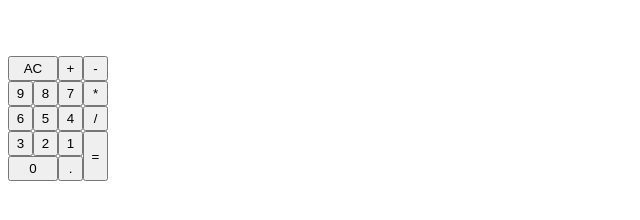
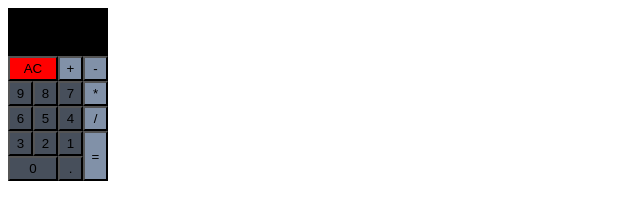
Before and after one commit to rajputd/React-Calculator, a React app: page / in a window 1280 px wide. Shown: the whole page, without its empty margins (0-640 px from the left). Built offline with nearby package versions, Linux system fonts and the light colour scheme.

Commit message:
Set colors for Calculator buttons and display

```diff
--- a/src/css/Calculator.css
+++ b/src/css/Calculator.css
@@ -5,15 +5,32 @@
   font-family: 'Roboto Mono';
 }
 
+#calculator * {
+  background-color: #8191a8;
+  border-color: black;
+}
+
+#calculator button:hover {
+  border-color: #8191c0;
+}
+
 #display-holder {
   grid-column: 1 / 5;
   grid-row: 1 / 2;
   text-align: right;
+  background-color: black;
   font-family: Quantico;
+  color: white;
+}
+
+#display-holder * {
+  background-color: black;
 }
 
 #clear {
   grid-column: 1 / 3;
+  background-color: red;
+  border-color: black;
 }
 
 #equals {
@@ -32,3 +49,7 @@
   grid-template-columns: repeat(3, 25px);
   grid-template-rows: repeat(4, 25px);
 }
+
+#numpad * {
+  background-color: #474f5b;
+}
```
